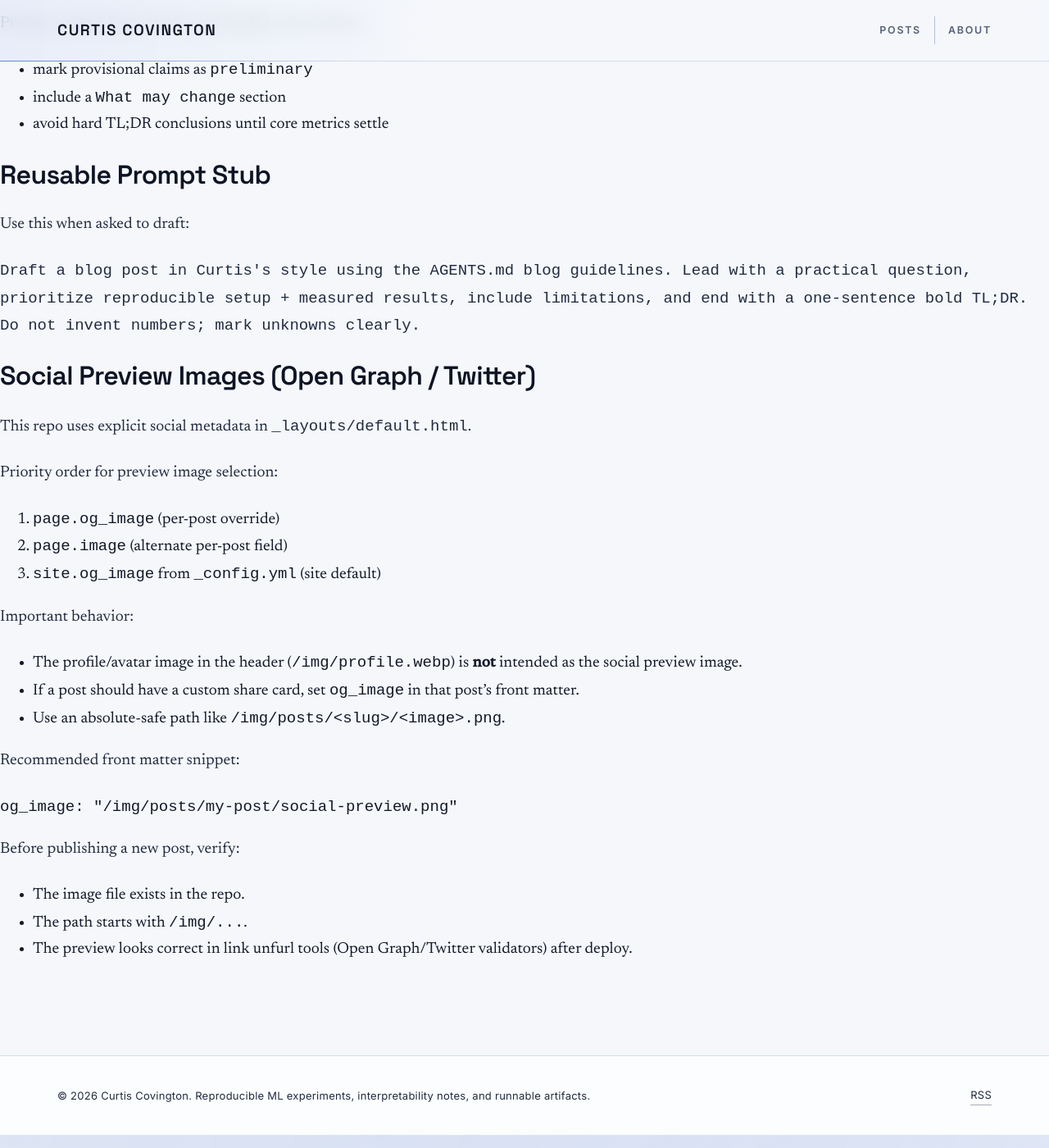
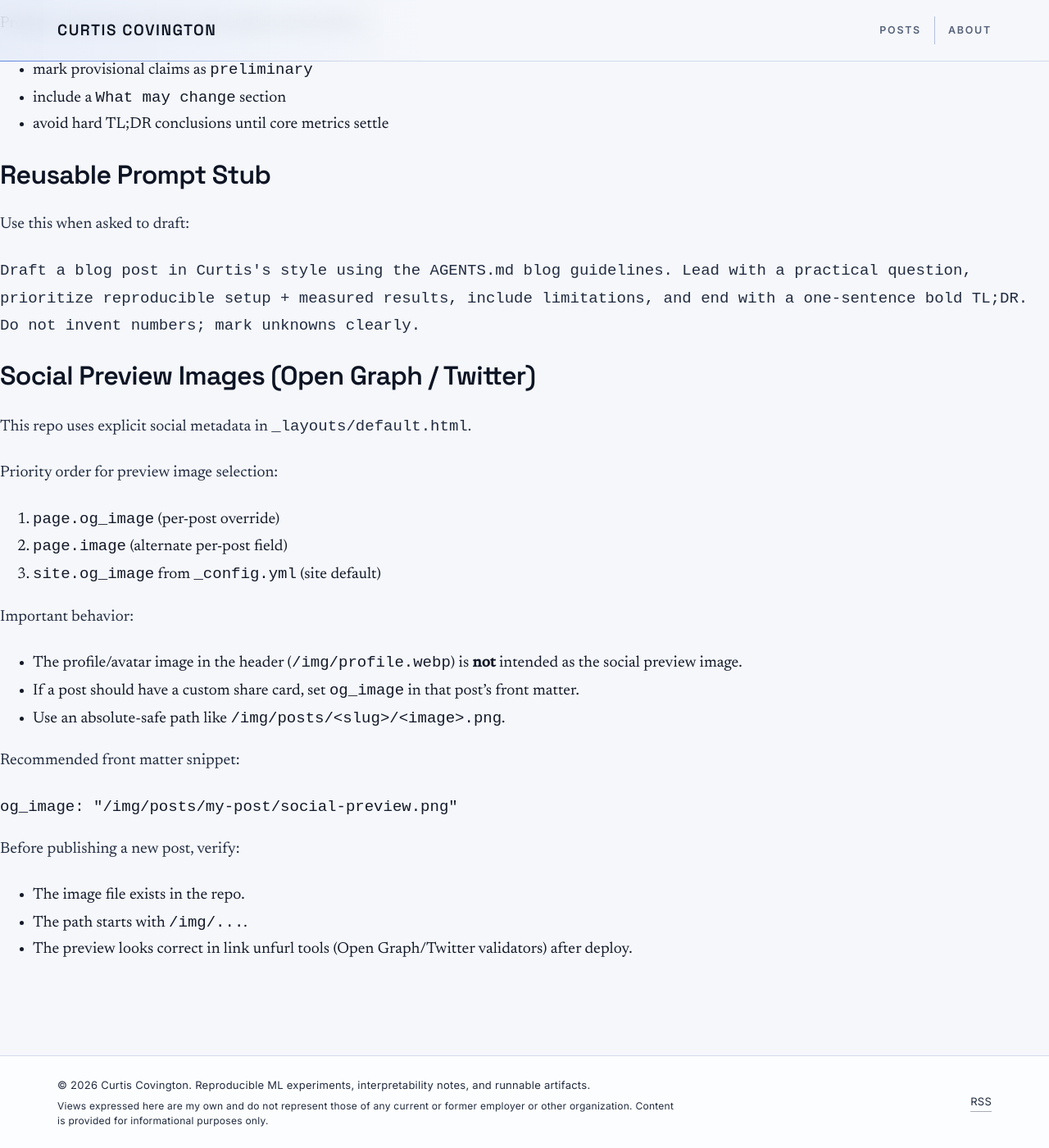
Before and after one commit to curtiscovington/curtiscovington.github.io, a Jekyll site: the page built from AGENTS.md, in a window 1280 px wide and 1400 px high, scrolled down 3458 px. Shown: the whole window at 82% size. Built offline with Jekyll 4.4.1, drawn with Linux system fonts in a browser that asks for light colours; our own code applies the rules of GitHub Pages for plain Markdown files.

Commit message:
Add site-wide views disclaimer

```diff
--- a/_layouts/default.html
+++ b/_layouts/default.html
@@ -97,7 +97,10 @@
 
     <footer class="site-footer">
       <div class="container">
-        <p>&copy; {{ 'now' | date: '%Y' }} Curtis Covington. Reproducible ML experiments, interpretability notes, and runnable artifacts.</p>
+        <div class="site-footer__copy">
+          <p>&copy; {{ 'now' | date: '%Y' }} Curtis Covington. Reproducible ML experiments, interpretability notes, and runnable artifacts.</p>
+          <p class="site-footer__disclaimer">Views expressed here are my own and do not represent those of any current or former employer or other organization. Content is provided for informational purposes only.</p>
+        </div>
         <a class="rss-link" href="{{ '/feed.xml' | relative_url }}">RSS</a>
       </div>
     </footer>
--- a/assets/css/_layout.scss
+++ b/assets/css/_layout.scss
@@ -122,7 +122,7 @@
 }
 
 .site-footer .container {
-  min-height: 96px;
+  min-height: 112px;
   display: flex;
   align-items: center;
   justify-content: space-between;
@@ -135,6 +135,17 @@
 
 .site-footer p {
   margin: 0;
+}
+
+.site-footer__copy {
+  display: grid;
+  gap: 0.32rem;
+  max-width: 760px;
+}
+
+.site-footer__disclaimer {
+  font-size: 12px;
+  line-height: 1.5;
 }
 
 .rss-link {
```
